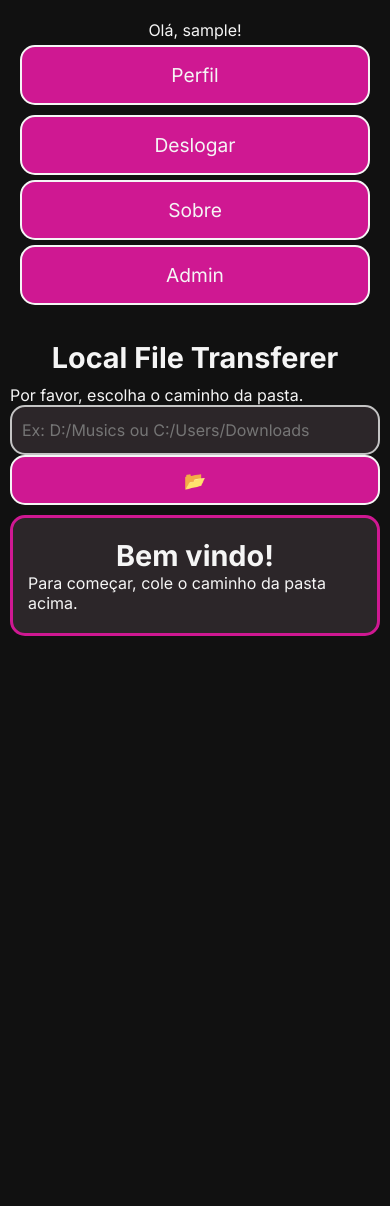
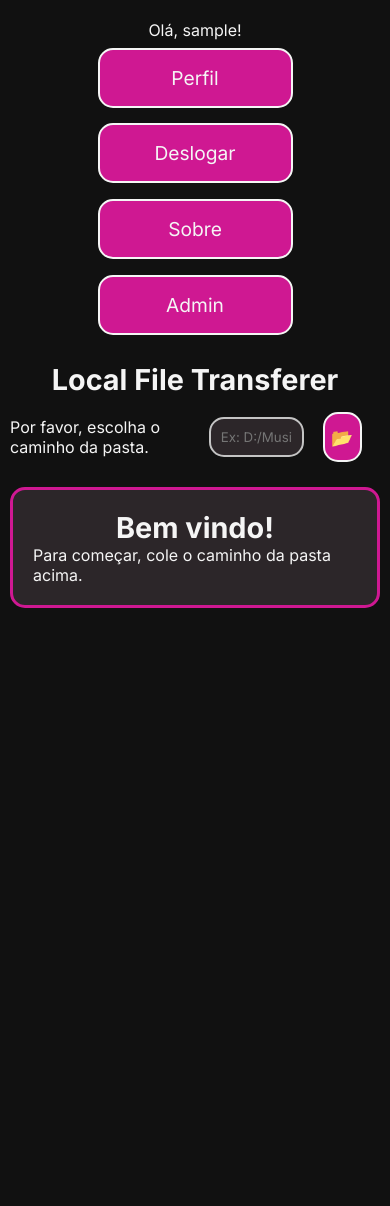
Before and after one commit to shin-nowa/localFileTransferer, a Django app: page / in a window 390 px wide. Before the commit the page ends 636 px from the top, so only its background shows below. Run offline with Django 5.2, Linux system fonts and the light colour scheme; the visitor is signed in with stand-in values (Sample User, id 1); data comes from the database, SQL or seed files in the repository; parts of the project's set-up code (start-up, migrations or seed data) failed here and were passed over.

Commit message:
Major changes on responsivity

```diff
--- a/localFileTransferer/gerenciador/static/style/style.css
+++ b/localFileTransferer/gerenciador/static/style/style.css
@@ -3,7 +3,6 @@
 @import url(./about.css);
 @import url('https://fonts.googleapis.com/css2?family=Inter:ital,opsz,wght@0,14..32,100..900;1,14..32,100..900&display=swap');
 
-/* --- RESET E GERAL --- */
 * {
     margin: 0;
     padding: 0;
@@ -12,8 +11,12 @@
     background-color: #111111;
     color: whitesmoke;
     text-decoration: none;
+    /* overflow-y: hidden; */
 }
-
+html, body{
+    max-width: 100%;
+    overflow-x: hidden;
+}
 /* --- CABEÇALHO --- */
 .user-info {
     background-color: #111111;
@@ -23,7 +26,7 @@
     flex-direction: row;
     justify-content: flex-end;
     align-items: center;
-    margin-right: 10vw;
+    margin-right: 10%;
     perspective: 800px;
     perspective-origin: right center;
 }
@@ -81,10 +84,10 @@
     display: flex;
     flex-direction: column;
     align-items: center;
-    justify-content: center;
+    /* justify-content: center; */
     gap: 20px;
     background-color: #111111;
-    height: 100vh;
+    height: 85vh;
 }
 
 /* --- LISTAS --- */
@@ -115,7 +118,7 @@ li a:hover {
     min-width: 600px;
     max-width: 800px;
     min-height: 0;
-    max-height: 55vh;
+    max-height: 50vh;
     background-color: rgb(44, 38, 41);
     padding: 40px;
     border-radius: 15px;
@@ -126,21 +129,30 @@ li a:hover {
 .divList h2, p {
     background-color: rgb(44, 38, 41);
 }
-
+.index{
+    flex-shrink: 0;
+}
 #file-list {
     background-color: rgb(44, 38, 41);
     flex-grow: 1;
     flex-shrink: 1;
     overflow-y: auto;
-    overflow-x: hidden;
     min-height: 200px;
+    padding-top: 10px;
     padding-right: 10px;
 }
-
+#file-list::-webkit-scrollbar{
+    display: none;
+}
+#file-list li{
+    overflow-x: hidden;
+    /* tirando o scroll horizontal */
+}
 #file-list li a {
     display: inline-block;
     overflow-wrap: break-word;
     word-break: break-all;
+    overflow-x: hidden;
     max-width: 100%;
 }
 
@@ -312,10 +324,13 @@ input[type=password]:focus {
 @media screen and (max-width: 768px) {
 
     /* Destrava o corpo da página */
+    html, body{
+        overflow-x: hidden !important;
+        width: 100%;
+    }
     body {
         padding: 0 !important;
         margin: 0 !important;
-        overflow-x: hidden;
         width: 100%;
     }
 
@@ -327,6 +342,8 @@ input[type=password]:focus {
     }
 
     .user-info {
+        display: flex;
+        font-size: 1rem;
         flex-direction: column !important;
         height: auto !important;
         padding: 20px !important;
@@ -335,68 +352,105 @@ input[type=password]:focus {
         box-sizing: border-box;
         margin-right: 0 !important;
     }
+    .profile-button {
+        max-width: 50vw;
+        margin-left: 0;
+        border: 2px solid whitesmoke;
+        border-radius: 15px;
+        color: #f5f5f5;
+        cursor: pointer;
+        display: block;
+        align-items: center;
+    }
 
     .user-info a,
-    .user-info button,
-    .profile-button,
-    .logout-button {
+    .user-info button{
         width: 100% !important;
         height: 60px !important;
         font-size: 1.2rem !important;
-        margin: 5px 0 !important;
+        margin: 2vw 0px !important;
         display: flex !important;
         align-items: center;
         justify-content: center;
     }
+    .logout-button {
+        max-width: 50vw;
+        width: 100% !important;
+        margin: 3vw 0px !important;
+    }
 
-    .logout-form { width: 100% !important; }
+    .logout-form {
+        display: contents;
+        width: 50vw !important;
+     }
 
     /* Configuração do Container Principal */
     .container {
         display: block !important;
-        height: auto !important;
+        width: 100% !important;
         min-height: 100vh;
-        padding: 10px !important;
+        padding-inline: 10px !important;
     }
 
-    .divList {
+  .divList {
+        min-width: 0 !important;
         width: 100% !important;
-        min-width: 0 !important;
-        margin: 0 !important;
-        padding: 20px 15px !important;
-        box-sizing: border-box;
-        height: auto !important;
-        max-height: 65vh !important;
-        display: flex !important;
-        flex-direction: column !important;
-    }
+        max-width: 100% !important;
+        box-sizing: border-box !important;
+        padding: 20px !important;
+        margin-inline: auto !important;
+        overflow-wrap: anywhere;
+        word-break: break-word;
+  }
 
     #file-list {
         overflow-y: auto !important;
         height: auto !important;
         max-height: 100% !important;
-        padding-right: 5px;
+        padding: 15px 10px;
+    }
+    li a:hover{
+        transform: none;
     }
 
-    /* Inputs e Formulários */
-    .change-dir-container, .upload-section {
+    .change-dir-container{
+        display: flex !important;
+        flex-direction: column;
         width: 100% !important;
-        padding: 10px 0 !important;
+        padding: 15px 0 !important;
+        align-items: center;
+        /* gap: 15px; */
+        margin-bottom: 10px;
+    }
+    .change-dir-container form {
+        display: flex;
+        flex-direction: row;
+        align-items: center;
+        width: 100%;
+    }
+    .folderButton{
+        width: 15%;
+        margin-inline: 5%;
+    }
+    #new_path{
+        width: 35%;
     }
 
-    input[type="text"], input[type="file"] {
+
+    input[type="file"] {
         width: 100% !important;
         height: 50px !important;
         font-size: 16px !important;
     }
 
-    .folderButton, .filesUpload button {
-        width: 100% !important;
+    .filesUpload button {
+        align-items: center;
+        width: 50% !important;
         height: 50px !important;
     }
 
     .file-input-label {
-        width: 100%;
+        width: 50%;
         text-align: center;
         padding: 15px;
         display: block;
```
